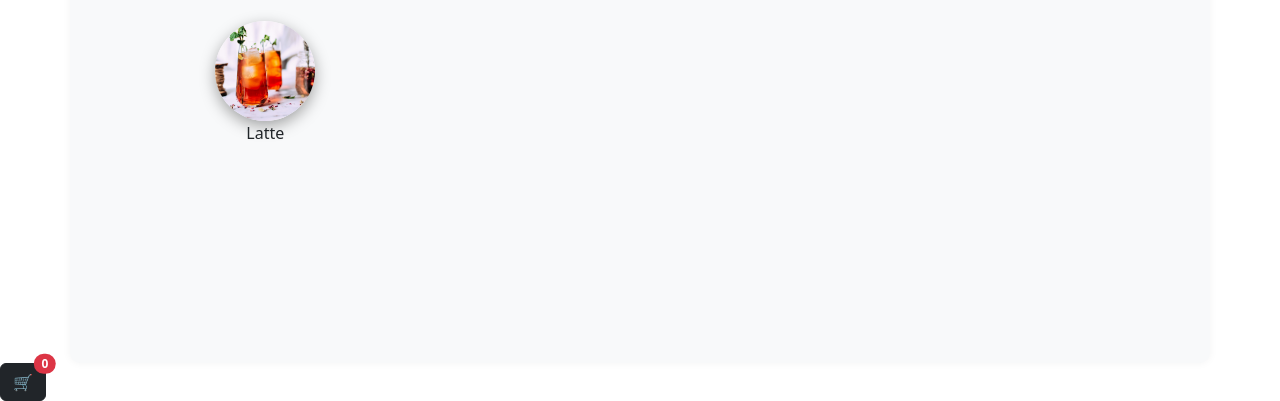
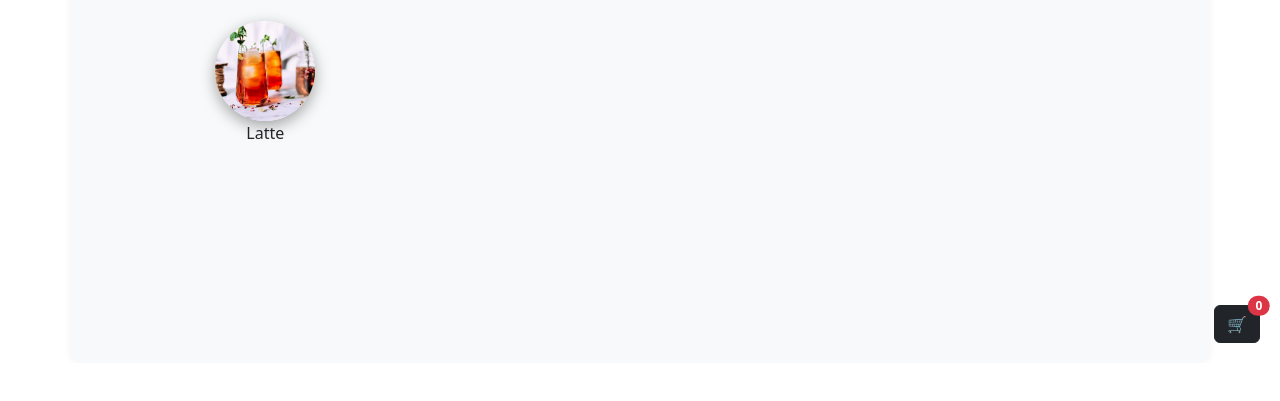
Before and after one commit to vandiemdong/qr-menu, a plain HTML site: page index.html in a window 1280 px wide. Shown: the part 437-838 px from the top of the page. After the commit the page ends 800 px from the top, so only its background shows below. Drawn offline with nearby package versions, Linux system fonts and the light colour scheme.

Commit message:
Update style.css

```diff
--- a/css/style.css
+++ b/css/style.css
@@ -47,3 +47,10 @@
   box-shadow: 0 0 8px rgba(0, 0, 0, 0.05);
   min-height: 100vh;
 }
+
+.floating-cart-btn {
+      position: fixed;
+      bottom: 20px;
+      right: 20px;
+      z-index: 1055;
+    }
```
